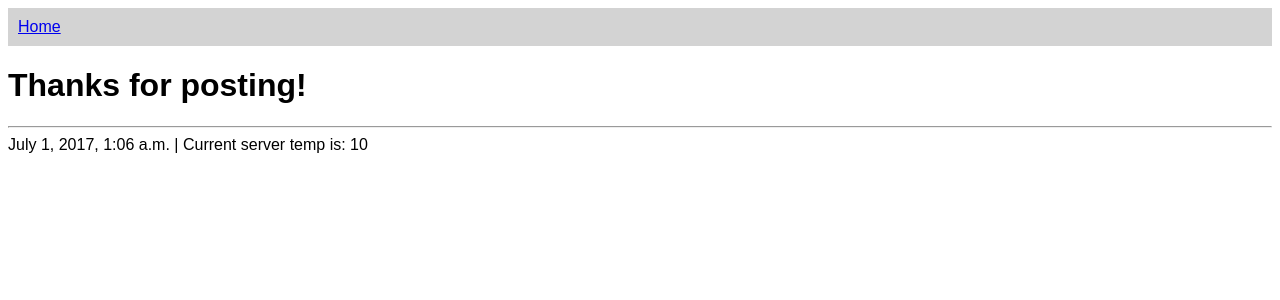
After one commit to akostibas/BackpackPi, a Django app: template backpack_py/guestbook/templates/guestbook/post.html in a window 1280 px wide. The commit adds this page. Shown: the top 300 px of the page. Run offline with Django 3.2, Linux system fonts and the light colour scheme; the template is opened without the code that fills it: most values are stand-ins (such as "Sample title", 1, 10 or a date in 2020).

Commit message:
add some basic css, pretty things up

```diff
--- a/backpack_py/backpack_py/urls.py
+++ b/backpack_py/backpack_py/urls.py
@@ -15,11 +15,15 @@ Including another URLconf
 """
 from django.conf.urls import url, include
 from django.contrib import admin
+from django.views.generic.base import RedirectView
 
+from guestbook import views
 from guestbook import views
 
 urlpatterns = [
-    url(r'^$', views.index),
     url(r'^guestbook/', include('guestbook.urls')),
     url(r'^admin/', admin.site.urls),
+    # Redirect everything to the guestbook
+    url(r'^.*$', RedirectView.as_view(
+        url='/guestbook', permanent=False), name='index'),
 ]
--- /dev/null
+++ b/backpack_py/guestbook/static/backpack.css
@@ -0,0 +1,28 @@
+* {
+        font-family: arial;
+}
+
+body {
+    padding: 0px;
+}
+
+nav {
+    padding: 10px;
+    margin: 0px 0px 10px 0px;
+    background-color: lightgray;
+}
+
+nav.a {
+    text-color: white;
+}
+
+h1 {
+}
+
+li.listform {
+
+}
+
+ul.posts {
+        list-style-type: none;
+}
--- /dev/null
+++ b/backpack_py/guestbook/templates/guestbook/post.html
@@ -0,0 +1,5 @@
+{% extends "base.html" %}
+
+{% block content %}
+<h1>Thanks for posting!</h1>
+{% endblock %}
--- a/backpack_py/templates/base.html
+++ b/backpack_py/templates/base.html
@@ -2,10 +2,12 @@
 <html>
 <head>
     <title>{% block title %}Backpack Server{% endblock %}</title>
+    {% load static %}
+    <link rel='stylesheet' href='{% static 'backpack.css' %}' />
 </head>
 <body>
     <nav>
-        <a href="#">Home</a>
+        <a href="/#">Home</a>
     </nav>
 
     {% block content %}
@@ -15,8 +17,12 @@
     <hr>
 
     {% block footer %}
+        {% load tz %}{% localtime on %}
+        <span>{% now "N j, Y, P" %}</span>
+        {% endlocaltime %}
+
         {% if temp %}
-        <div>The current server temp is: {{ temp }}</div>
+        <span>| Current server temp is: {{ temp }}</span>
         {% endif %}
     {% endblock %}
 
```
Also changed, not shown: backpack_py/guestbook/templates/guestbook/guestbook.html (+4 -4 lines), backpack_py/guestbook/views.py (+5 -3 lines).
